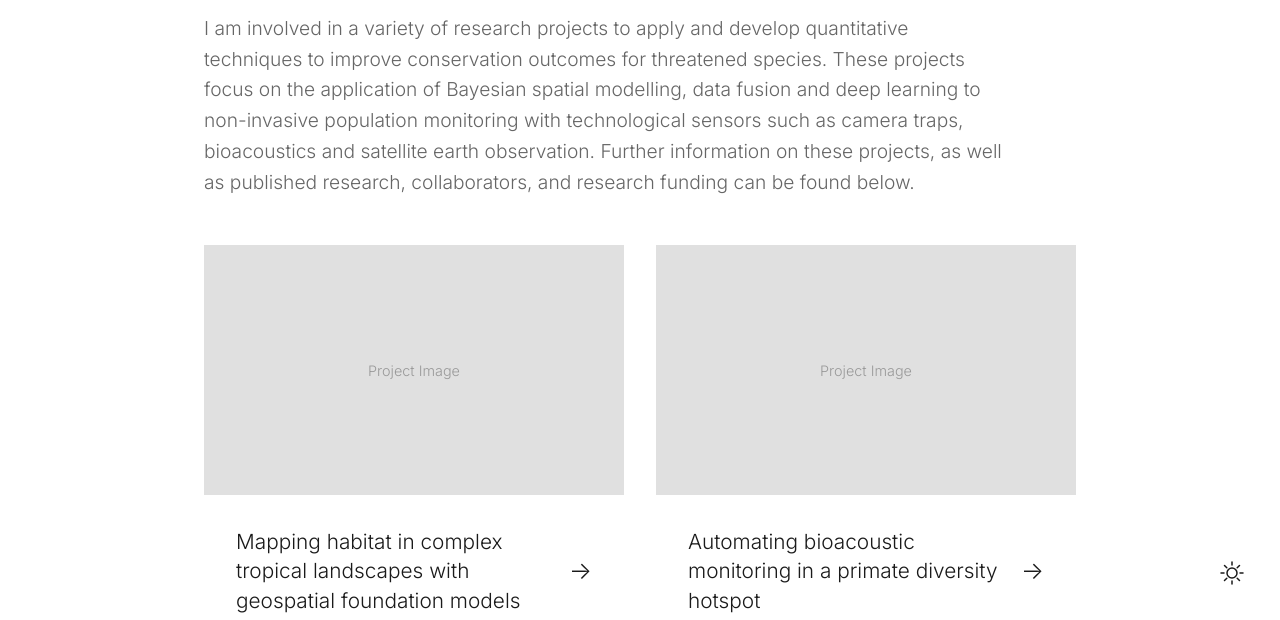
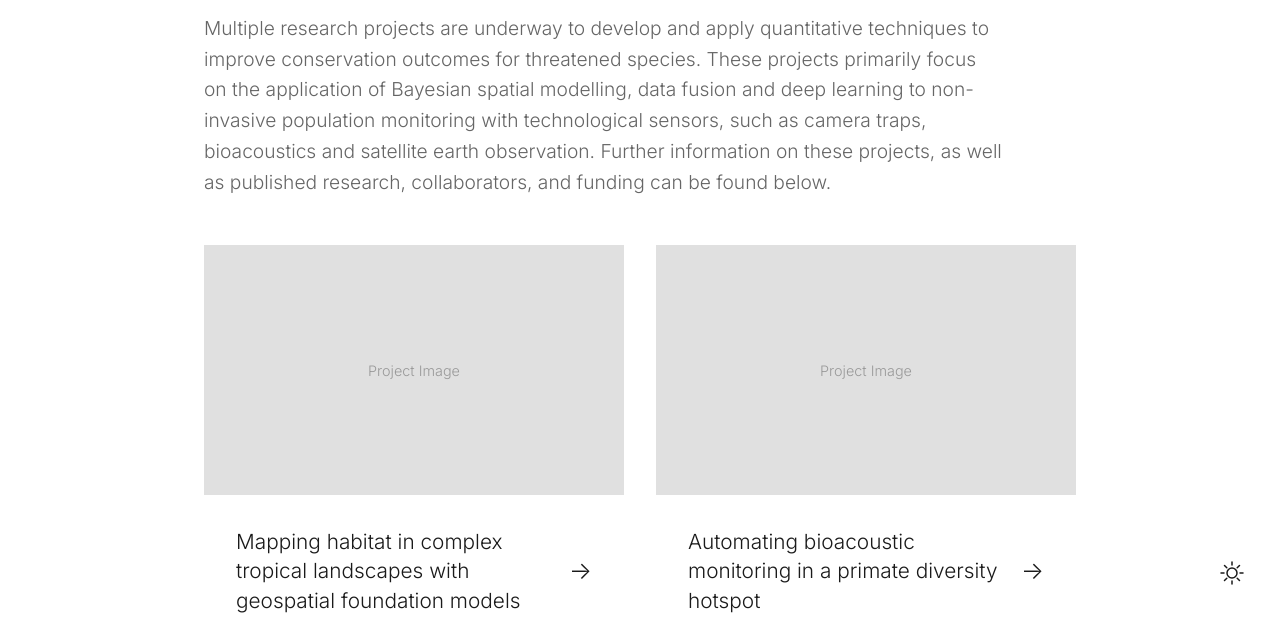
Before and after one commit to andyhouldcroft/andyhouldcroft.github.io, a plain HTML site: page research/index.html in a window 1280 px wide. Shown: the part 179-799 px from the top of the page. Drawn offline with Linux system fonts and the light colour scheme.

Commit message:
Update index.html

```diff
--- a/research/index.html
+++ b/research/index.html
@@ -518,7 +518,7 @@
 
     <section id="research" class="section cards-section">
         <h2 class="section-title">Research</h2>
-        <p class="section-subtitle">I am involved in a variety of research projects to apply and develop quantitative techniques to improve conservation outcomes for threatened species. These projects focus on the application of Bayesian spatial modelling, data fusion and deep learning to non-invasive population monitoring with technological sensors such as camera traps, bioacoustics and satellite earth observation. Further information on these projects, as well as published research, collaborators, and research funding can be found below.</p>
+        <p class="section-subtitle">Multiple research projects are underway to develop and apply quantitative techniques to improve conservation outcomes for threatened species. These projects primarily focus on the application of Bayesian spatial modelling, data fusion and deep learning to non-invasive population monitoring with technological sensors, such as camera traps, bioacoustics and satellite earth observation. Further information on these projects, as well as published research, collaborators, and funding can be found below.</p>
 
         <div class="cards">
             <a href="/research/habitat-mapping" class="card">
```
